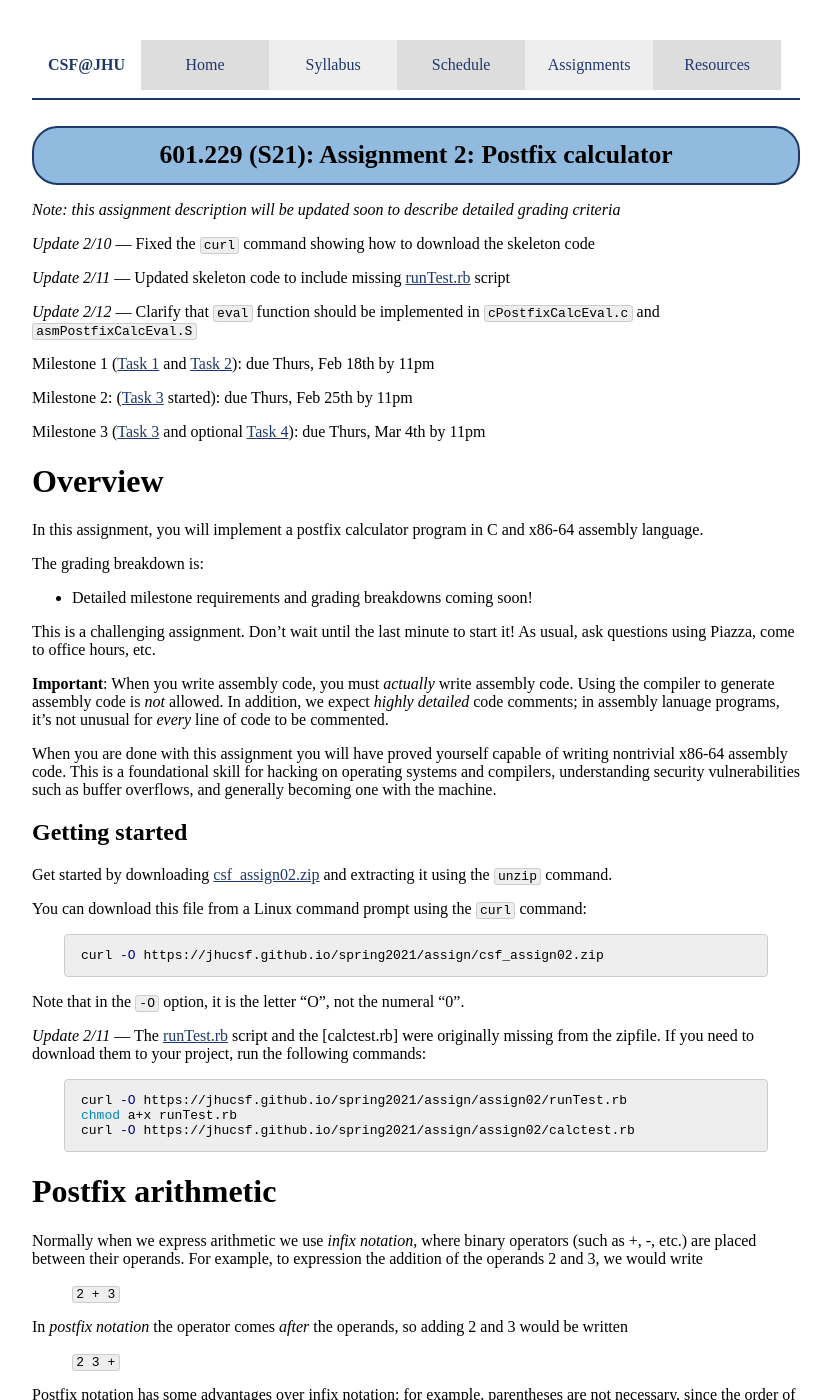
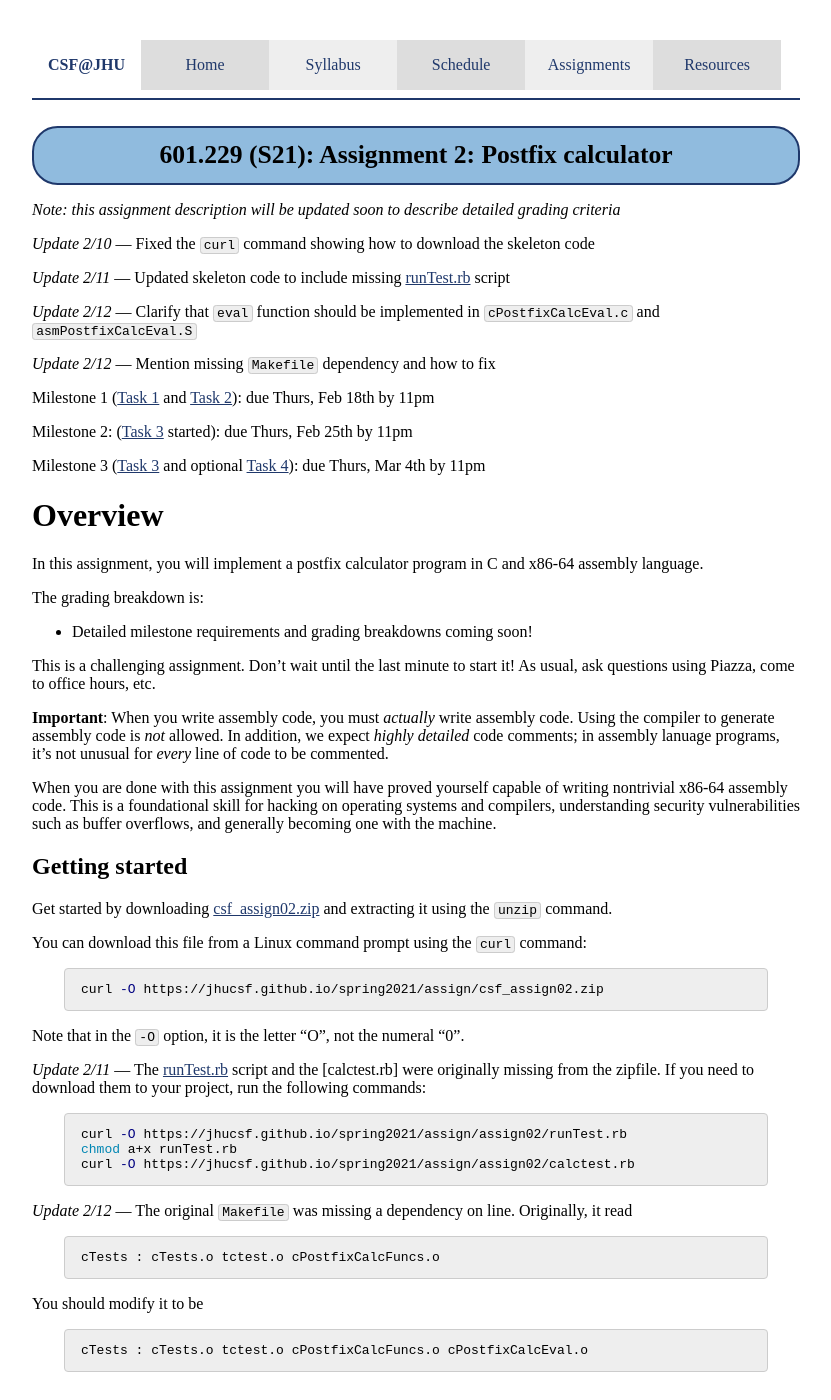
Before and after one commit to jhucsf/spring2021, a Jekyll site: the page built from assign/assign02.md, in a window 1280 px wide and 1400 px high. Shown: the whole window, without its empty margins (224-1055 px from the left). Built offline with Jekyll 4.4.1, drawn with Linux system fonts in a browser that asks for light colours.

Commit message:
makefile dependency fix

````diff
--- a/assign/assign02.md
+++ b/assign/assign02.md
@@ -10,6 +10,8 @@ title: "Assignment 2: Postfix calculator"
 *Update 2/11* — Updated skeleton code to include missing [runTest.rb](assign02/runTest.rb) script
 
 *Update 2/12* — Clarify that `eval` function should be implemented in `cPostfixCalcEval.c` and `asmPostfixCalcEval.S`
+
+*Update 2/12* — Mention missing `Makefile` dependency and how to fix
 
 Milestone 1 ([Task 1](#task-1-c-implementation-of-the-postfix-calculator) and [Task 2](#task-2-system-tests-for-the-c-postfix-calculator)): due Thurs, Feb 18th by 11pm
 
@@ -51,6 +53,18 @@ project, run the following commands:
 curl -O https://jhucsf.github.io/spring2021/assign/assign02/runTest.rb
 chmod a+x runTest.rb
 curl -O https://jhucsf.github.io/spring2021/assign/assign02/calctest.rb
+```
+
+*Update 2/12* — The original `Makefile` was missing a dependency on line.  Originally, it read
+
+```
+cTests : cTests.o tctest.o cPostfixCalcFuncs.o
+```
+
+You should modify it to be
+
+```
+cTests : cTests.o tctest.o cPostfixCalcFuncs.o cPostfixCalcEval.o
 ```
 
 # Postfix arithmetic
````
Also changed, not shown: index.md (+1 -0 lines), 1 other file.
